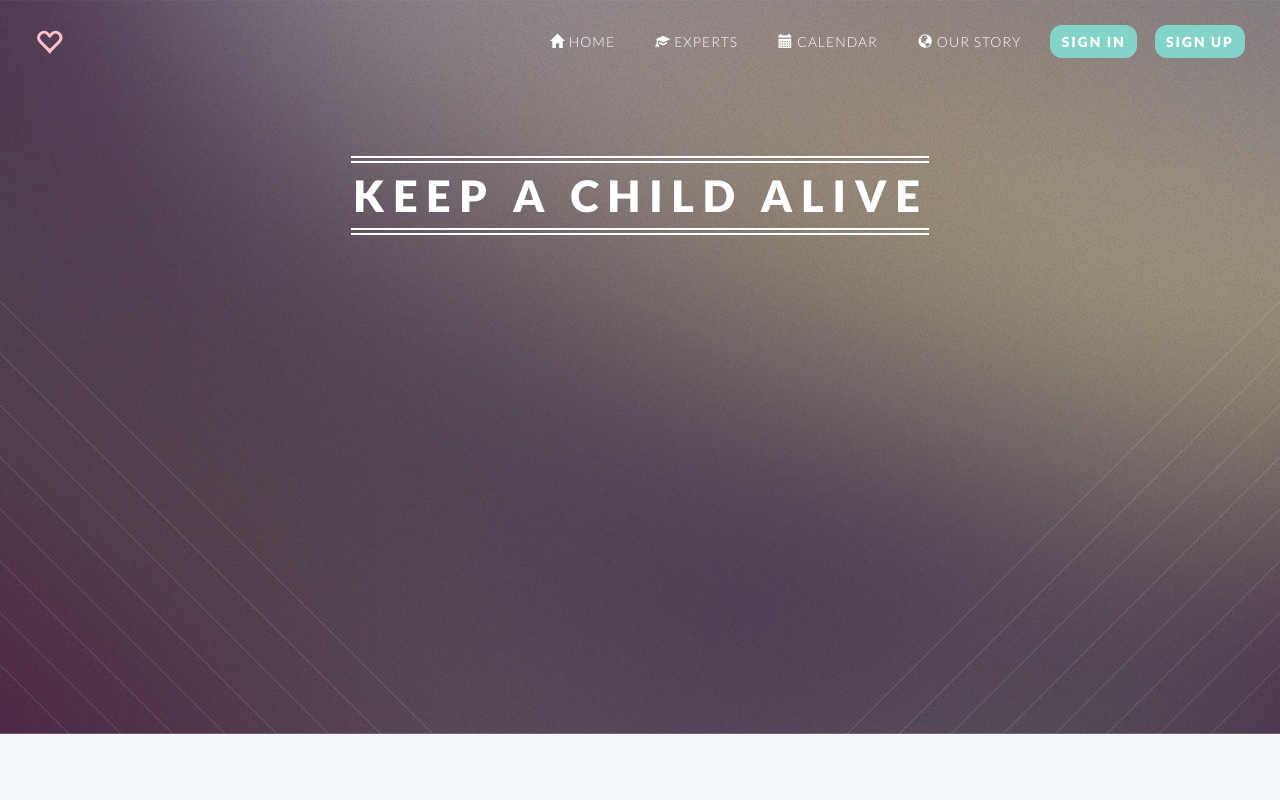
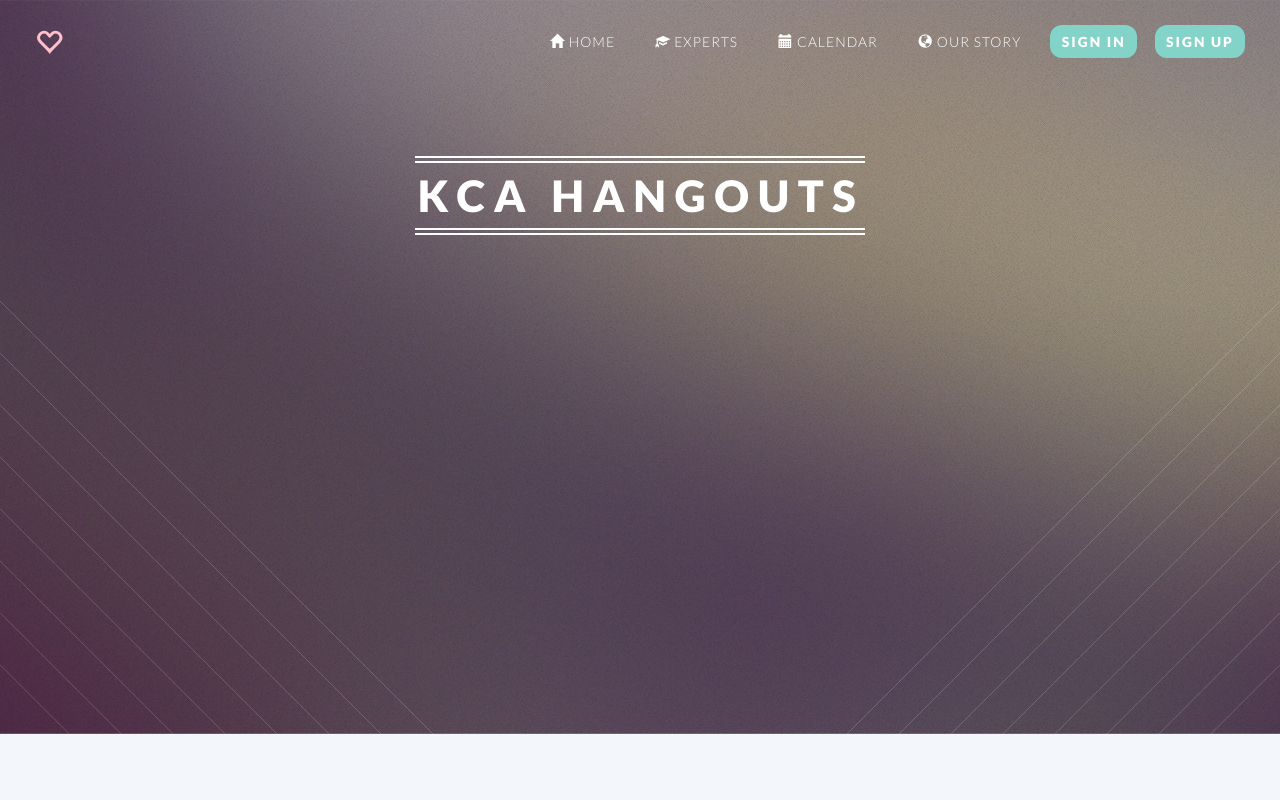
Before and after one commit to NYC2015/team-18, a plain HTML site: page kcahealth/index.html in a window 1280 px wide. Shown: the top 800 px of the page. Drawn offline with nearby package versions, Linux system fonts and the light colour scheme; no server answers.

Commit message:
changed title

```diff
--- a/kcahealth/index.html
+++ b/kcahealth/index.html
@@ -54,7 +54,7 @@
 				<section id="banner">
 					<div class="inner">
 						<header>
-							<h2>Keep a Child Alive</h2>
+							<h2>KCA Hangouts</h2>
 						</header>
 					</div>
 					<div id="statsSVG"></div>
```
